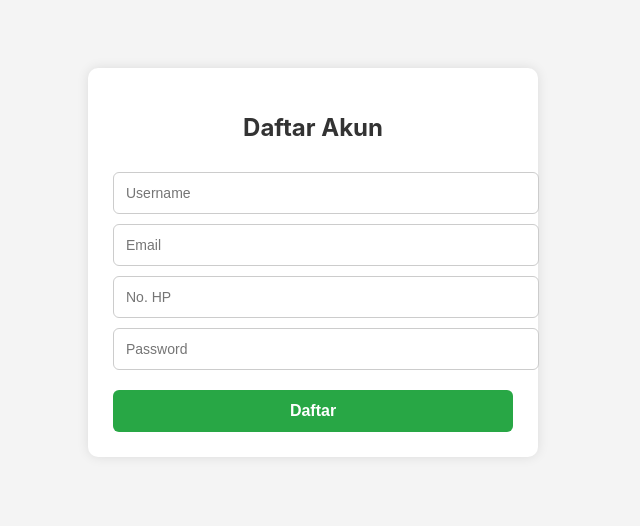
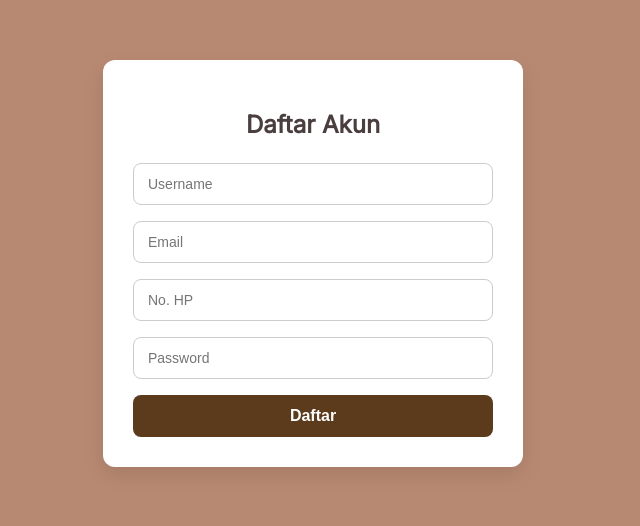
Before and after one commit to WahyuEkoSisfo2271020209/Tugas_kelompok_pak_wawan, a PHP site: page /lat3/register.php in a window 1280 px wide. Shown: the top 526 px of the page, without its empty margins (327-967 px from the left). Run offline with PHP 8.4, Linux system fonts and the light colour scheme.

Commit message:
Update register.php

```diff
--- a/umkmbijikopi/register.php
+++ b/umkmbijikopi/register.php
@@ -5,7 +5,7 @@ $pesan = '';
 
 if (isset($_POST['daftar'])) {
     $username = mysqli_real_escape_string($conn, $_POST['username']);
-    $password = md5($_POST['password']); // Jika ingin lebih aman, gunakan password_hash()
+    $password = md5($_POST['password']); // Sebaiknya gunakan password_hash() untuk keamanan lebih baik
     $email    = mysqli_real_escape_string($conn, $_POST['email']);
     $no_hp    = mysqli_real_escape_string($conn, $_POST['no_hp']);
 
@@ -24,74 +24,84 @@ if (isset($_POST['daftar'])) {
     }
 }
 ?>
-
 <!DOCTYPE html>
 <html lang="id">
 <head>
   <meta charset="UTF-8">
   <title>Daftar Akun</title>
+  <link href="https://fonts.googleapis.com/css2?family=Inter&display=swap" rel="stylesheet">
   <style>
+    * {
+      box-sizing: border-box;
+    }
+
     body {
       font-family: 'Inter', sans-serif;
-      background-color: #f4f4f4;
-      padding: 20px;
+      background-color:rgb(184, 137, 114);
+      margin: 0;
+      padding: 0;
     }
 
     .form-container {
-      background: #fff;
-      padding: 25px;
-      max-width: 400px;
-      margin: 40px auto;
-      border-radius: 10px;
-      box-shadow: 0px 0px 12px rgba(0, 0, 0, 0.1);
+      max-width: 420px;
+      background-color: #fff;
+      margin: 60px auto;
+      padding: 30px;
+      border-radius: 12px;
+      box-shadow: 0 8px 20px rgba(0, 0, 0, 0.1);
     }
 
     h2 {
       text-align: center;
-      margin-bottom: 20px;
-      color: #333;
+      margin-bottom: 24px;
+      color: #4a3e3e;
     }
 
     input {
       width: 100%;
-      padding: 12px;
-      margin-top: 10px;
+      padding: 12px 14px;
+      margin-bottom: 16px;
       border: 1px solid #ccc;
-      border-radius: 6px;
+      border-radius: 8px;
       font-size: 14px;
     }
 
     button {
       width: 100%;
       padding: 12px;
-      margin-top: 20px;
-      background-color: #28a745;
+      background-color: #5c3a1c;
       color: white;
       border: none;
+      border-radius: 8px;
       font-size: 16px;
-      font-weight: 600;
-      border-radius: 6px;
+      font-weight: bold;
       cursor: pointer;
       transition: background-color 0.3s ease;
     }
 
     button:hover {
-      background-color: #218838;
+      background-color: #44290d;
     }
 
     .message {
       margin-top: 20px;
       padding: 12px;
-      background-color: #f8f9fa;
-      border: 1px solid #ccc;
-      border-radius: 6px;
+      background-color: #fff3cd;
+      border: 1px solid #ffeeba;
+      border-radius: 8px;
+      font-size: 14px;
       text-align: center;
-      color: #333;
+      color: #856404;
     }
 
     .message a {
-      color: #28a745;
+      color: #5c3a1c;
+      font-weight: bold;
       text-decoration: none;
+    }
+
+    .message a:hover {
+      text-decoration: underline;
     }
   </style>
 </head>
@@ -108,7 +118,7 @@ if (isset($_POST['daftar'])) {
   </form>
 
   <?php if ($pesan): ?>
-    <div class="message"><?php echo $pesan; ?></div>
+    <div class="message"><?= $pesan ?></div>
   <?php endif; ?>
 </div>
 
```
